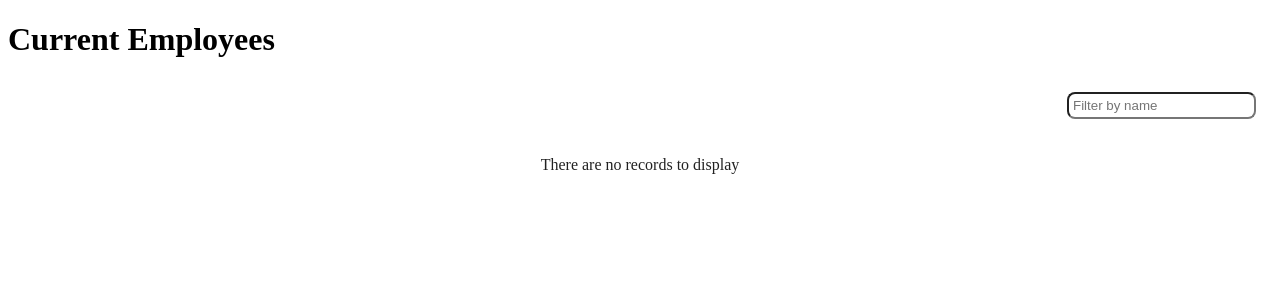
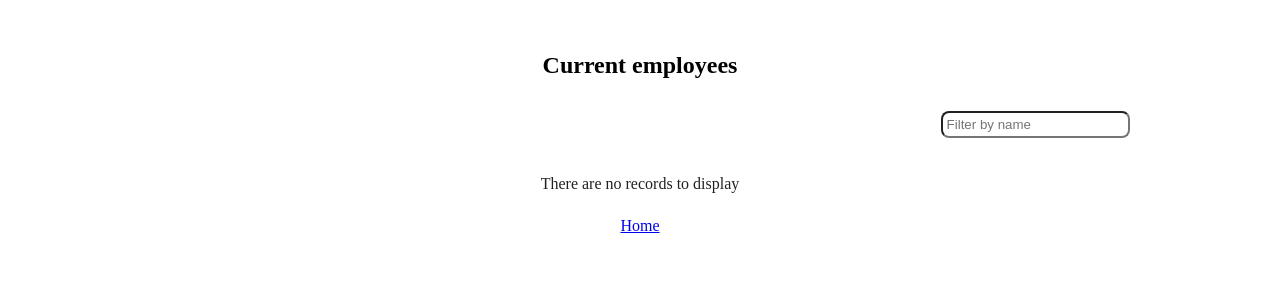
Before and after one commit to RyanDjafri/HRnet, a React (Create React App) app: page /employee in a window 1280 px wide. Shown: the top 300 px of the page. Built offline with nearby package versions, Linux system fonts and the light colour scheme.

Commit message:
final push

```diff
--- a/src/App.css
+++ b/src/App.css
@@ -4,7 +4,12 @@
     justify-content: center;
 }
 
-
+.employee-title{
+    text-align: center;
+}
+.home-link {
+    text-align: center;
+}
 .container {
     display: flex;
     flex-direction: column;
@@ -32,7 +37,7 @@ form {
     align-items: center;
     flex-direction: column;
     background-color: rgba(83, 210, 83, 0.484);
-    width:40%;
+    width:45%;
     height:95vh;
     margin:2rem auto;
 }
@@ -68,3 +73,12 @@ form {
     font-size: 1.5rem;
     cursor: pointer;
   }
+
+  .employee-container {
+    margin:2rem auto;
+    width:80%;
+    display:flex;
+    justify-content: center;
+    align-items:center;
+    flex-direction: column;
+  }
--- a/src/pages/EmployeeList.js
+++ b/src/pages/EmployeeList.js
@@ -1,6 +1,7 @@
 import React, { useState, useMemo } from "react";
 import { useSelector } from "react-redux";
 import EmployeeDataTable from "../components/DataTable";
+import { NavLink } from "react-router-dom";
 
 const EmployeeList = () => {
   const [filterText, setFilterText] = useState("");
@@ -33,9 +34,10 @@ const EmployeeList = () => {
   );
 
   return (
-    <div>
-      <h1>Current Employees</h1>
+    <div className="employee-container">
+      <h2 className="employee-title">Current employees</h2>
       <EmployeeDataTable columns={columns} data={filteredData} />
+      <NavLink to="/">Home</NavLink>
     </div>
   );
 };
```
